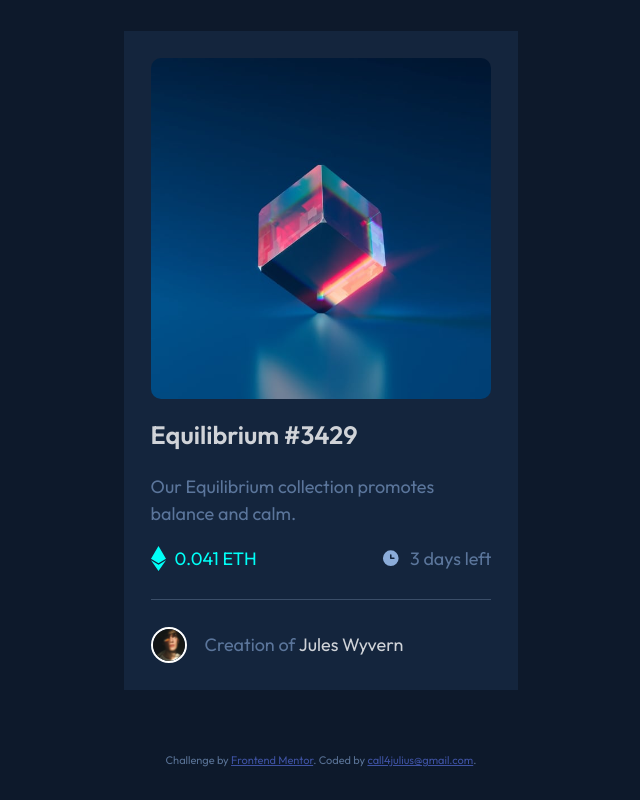
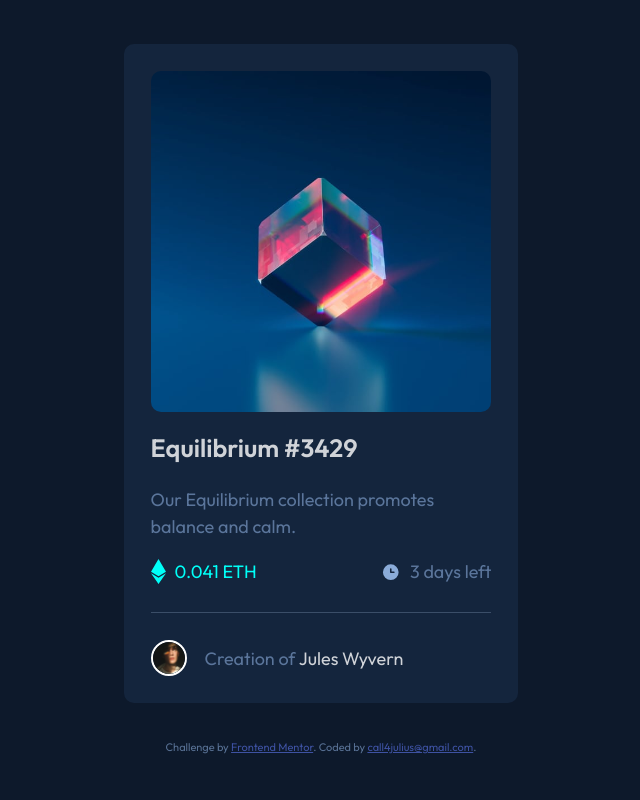
Before and after one commit to Call4julius/NTF-preview-card-component, a plain HTML site: page index.html in a window 1280 px wide. Shown: the whole page, without its empty margins (319-959 px from the left). Drawn offline with Linux system fonts and the light colour scheme.

Commit message:
Update index.html

```diff
--- a/index.html
+++ b/index.html
@@ -2,21 +2,21 @@
 <html lang="en">
 
 <head>
+  <!-- displays site properly based on user's device -->
   <meta charset="UTF-8">
   <meta name="viewport" content="width=device-width, initial-scale=1.0">
-  <!-- displays site properly based on user's device -->
-
+  <!-- favicon -->
   <link rel="icon" type="image/png" sizes="32x32" href="./images/favicon-32x32.png">
+  <!-- my styles -->
   <link rel="stylesheet" href="style.css">
-
+  <!-- page title -->
   <title>Frontend Mentor | NFT preview card component</title>
-
 </head>
 
 <body>
-  <main class="container border-radius">
+  <main class="container">
 
-    <div class="hero d-grid">
+    <div class="hero d-grid border-radius">
 
       <div class="hero__image__container">
         <img class="hero__image border-radius" src="images/image-equilibrium.jpg" alt="a cube at equilibrium">
@@ -42,11 +42,11 @@
       </div>
     </div>
 
+    <div class="attribution">
+      Challenge by <a href="https://www.frontendmentor.io?ref=challenge" target="_blank">Frontend Mentor</a>.
+      Coded by <a href="#">call4julius@gmail.com</a>.
+    </div>
   </main>
-  <div class="attribution">
-    Challenge by <a href="https://www.frontendmentor.io?ref=challenge" target="_blank">Frontend Mentor</a>.
-    Coded by <a href="#">call4julius@gmail.com</a>.
-  </div>
 </body>
 
 </html>
```
